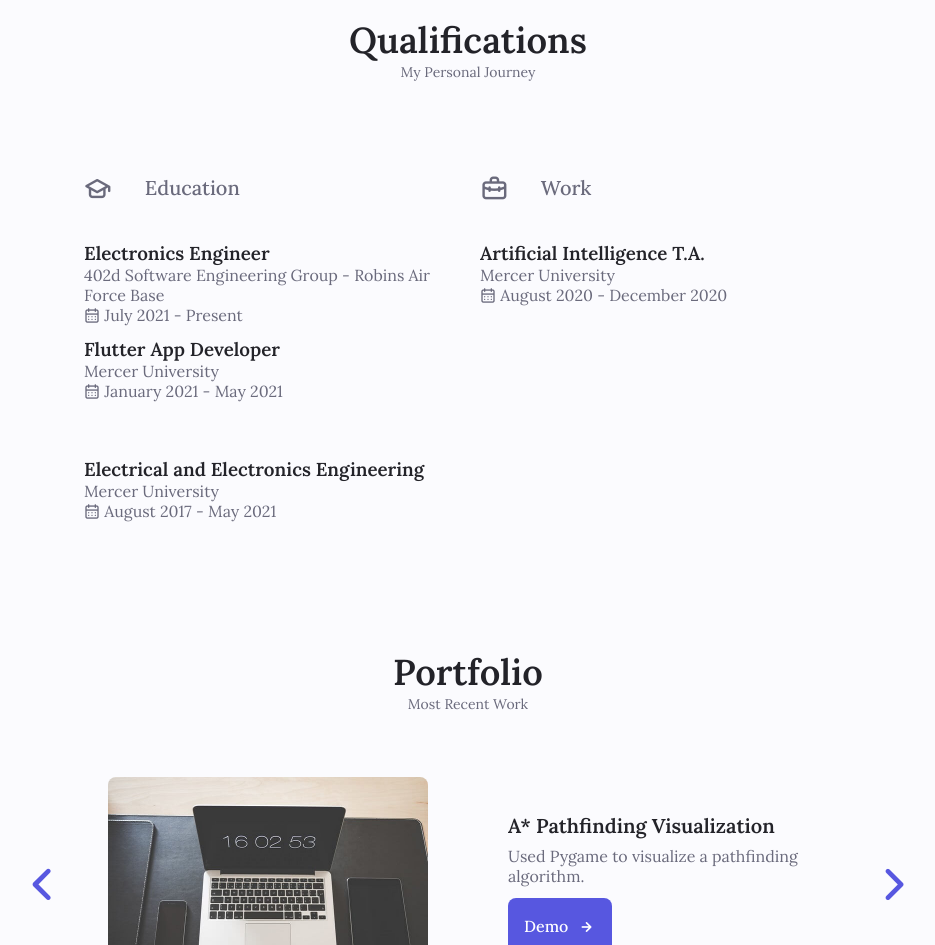
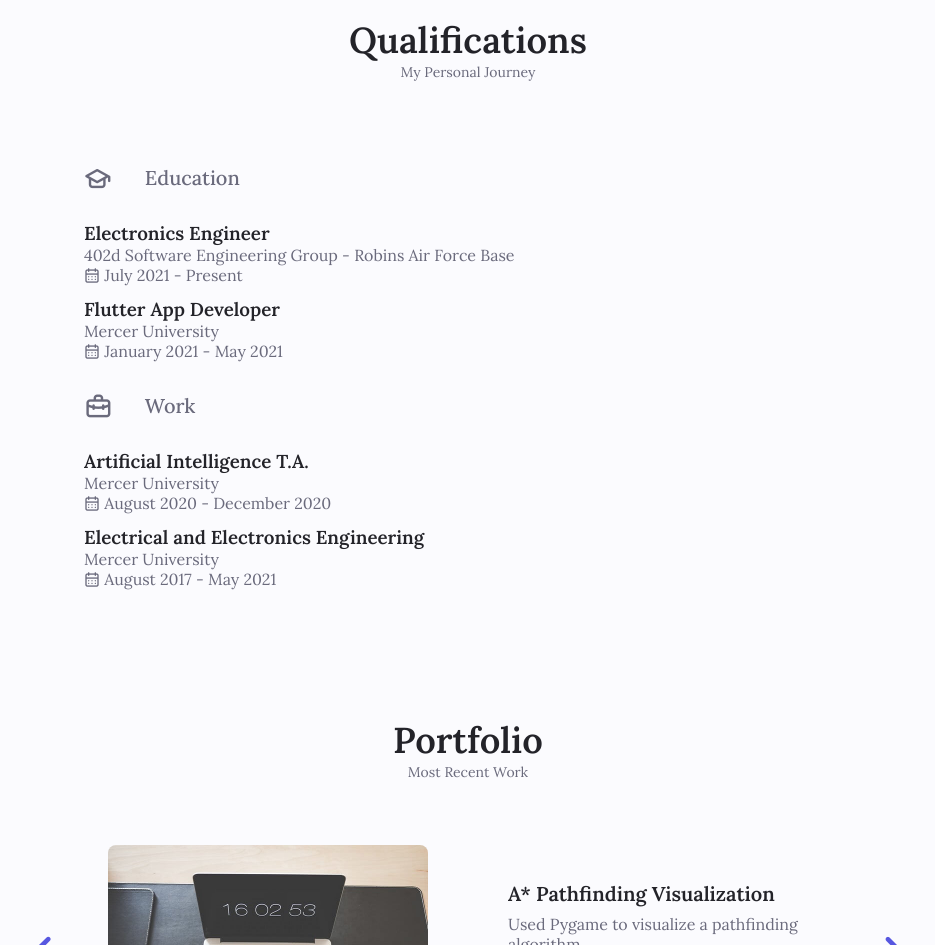
Before and after one commit to michaelippolito826/michaelportfoliodeploy, a plain HTML site: page index.html in a window 1280 px wide. Shown: the part 2141-3086 px from the top of the page, without its empty margins (172-1107 px from the left). Drawn offline with nearby package versions, Linux system fonts and the light colour scheme.

Commit message:
more styling

```diff
--- a/assets/css/styles.css
+++ b/assets/css/styles.css
@@ -554,8 +554,8 @@ img {
 .qualification__data {
   display: grid;
   padding: auto;
-  grid-template-columns: 1fr 1fr;
-  grid-template-rows: 1fr 1fr 1fr;
+  grid-template-columns: 1fr;
+  grid-template-rows: 1fr 1fr 1fr 1fr 1fr 1fr;
   gap: 0.75rem 1.5rem;
   grid-auto-flow: row;
   grid-template-areas:
```
